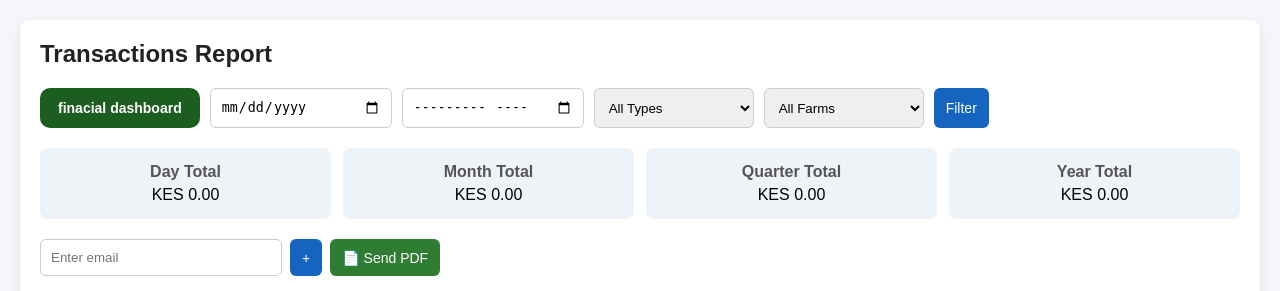
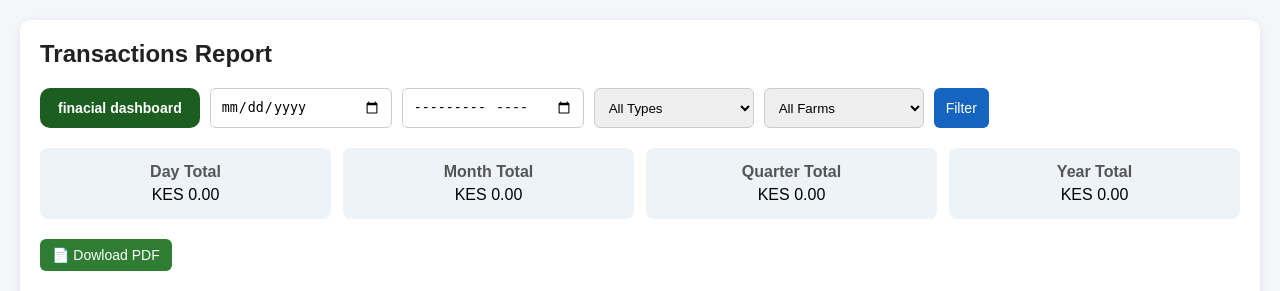
Before and after one commit to magician-lab/my_farm, a Flask app: template templates/transactions.html in a window 1280 px wide. Shown: the top 291 px of the page. Run offline with Flask 3, Linux system fonts and the light colour scheme; the template is opened without the code that fills it: values that come from a table or form of the project are taken from there, others are empty; a user stored in the database is signed in; data comes from the database, SQL or seed files in the repository.

Commit message:
transaction pdf fixed

```diff
--- a/templates/transactions.html
+++ b/templates/transactions.html
@@ -292,19 +292,9 @@ td{
 
     <div class="email-box">
 
-        <input type="text"
-               name="emails"
-               placeholder="Enter email">
-
-        <button type="button"
-                onclick="addEmail(this)"
-                class="btn btn-blue">
-            +
-        </button>
-
         <button type="submit"
                 class="btn btn-green">
-            📄 Send PDF
+            📄 Dowload PDF
         </button>
 
     </div>
@@ -398,25 +388,7 @@ td{
 
 </div>
 
-<script>
 
-function addEmail(btn){
-
-    let input = document.createElement("input");
-
-    input.type = "text";
-    input.name = "emails";
-    input.placeholder = "Another email";
-
-    input.style.padding = "10px";
-    input.style.border = "1px solid #ccc";
-    input.style.borderRadius = "6px";
-
-    btn.parentNode.insertBefore(input, btn);
-
-}
-
-</script>
 
 </body>
 </html>
```
